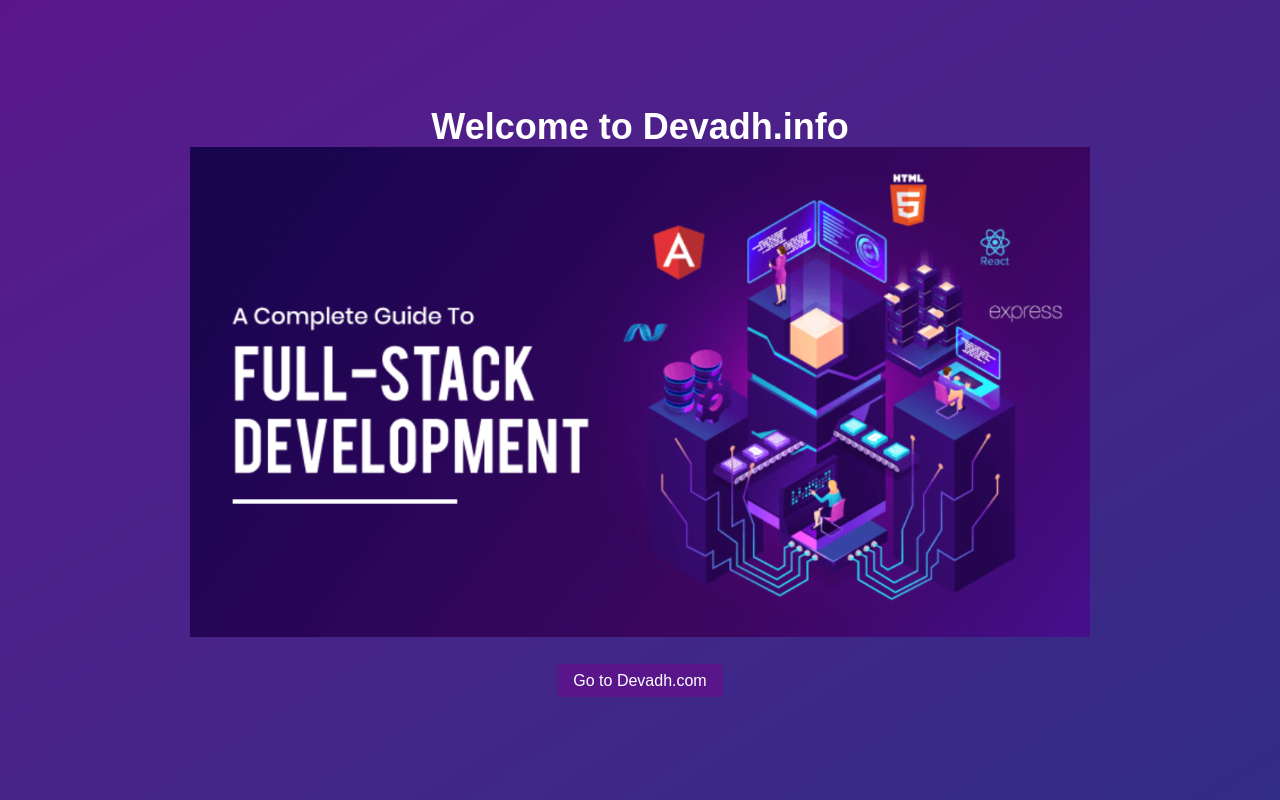
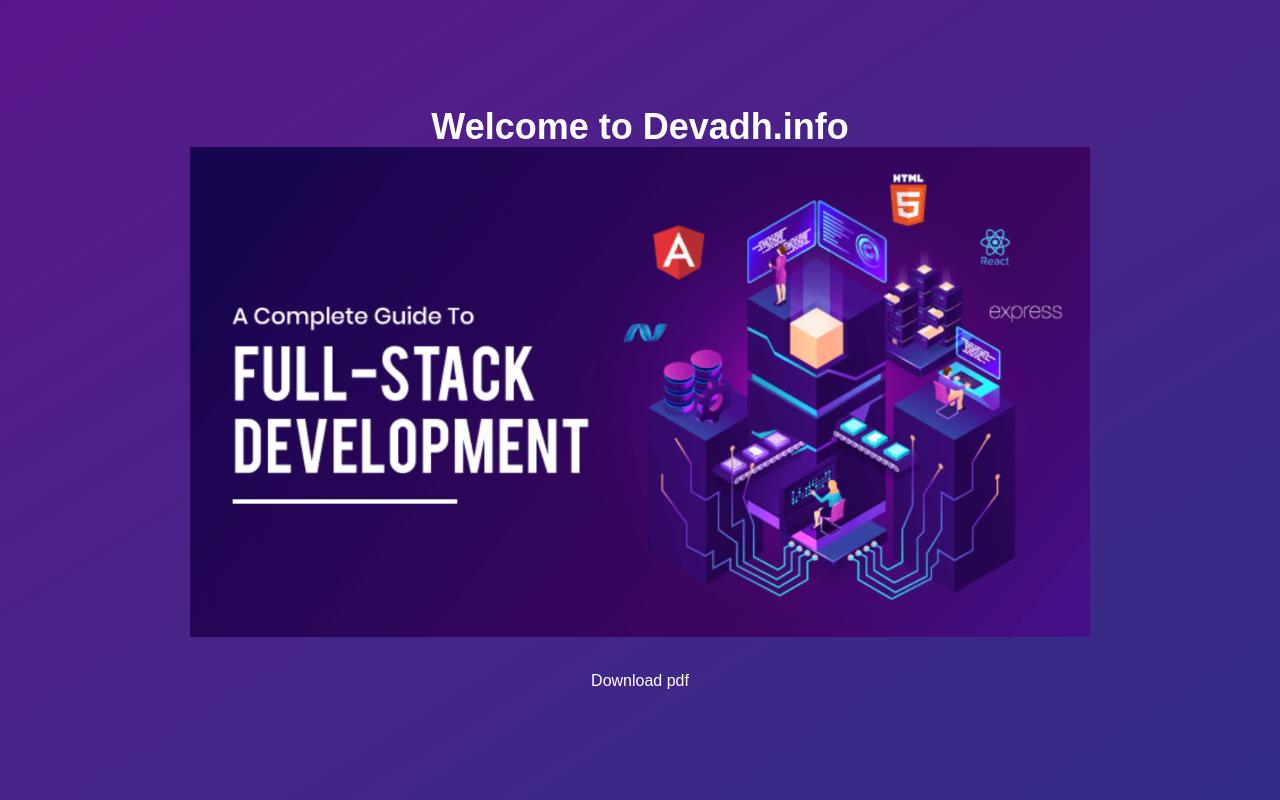
Before and after one commit to devadh21/devadh-info, a Next.js app: page / in a window 1280 px wide. Built offline with nearby package versions, Linux system fonts and the light colour scheme.

Commit message:
add download pdf

```diff
--- a/components/Hero.tsx
+++ b/components/Hero.tsx
@@ -15,9 +15,10 @@
         />
       </div>
       <div className="text-center mt-8">
-        <Link href={"https://devadh.com"} target="_blank"  className="bg-purple-900 text-white px-4 py-2 rounded  hover:bg-purple-700 transition-colors">
+        {/* <Link href={"https://devadh.com"} target="_blank"  className="bg-purple-900 text-white px-4 py-2 rounded  hover:bg-purple-700 transition-colors">
           Go to Devadh.com
-        </Link>
+        </Link> */}
+        <a href="/docs/doc.pdf" download>Download pdf</a>
       </div>
     </div>
   );
```
Also changed, not shown: 1 other file (tests, documents, lock files or other folders).
